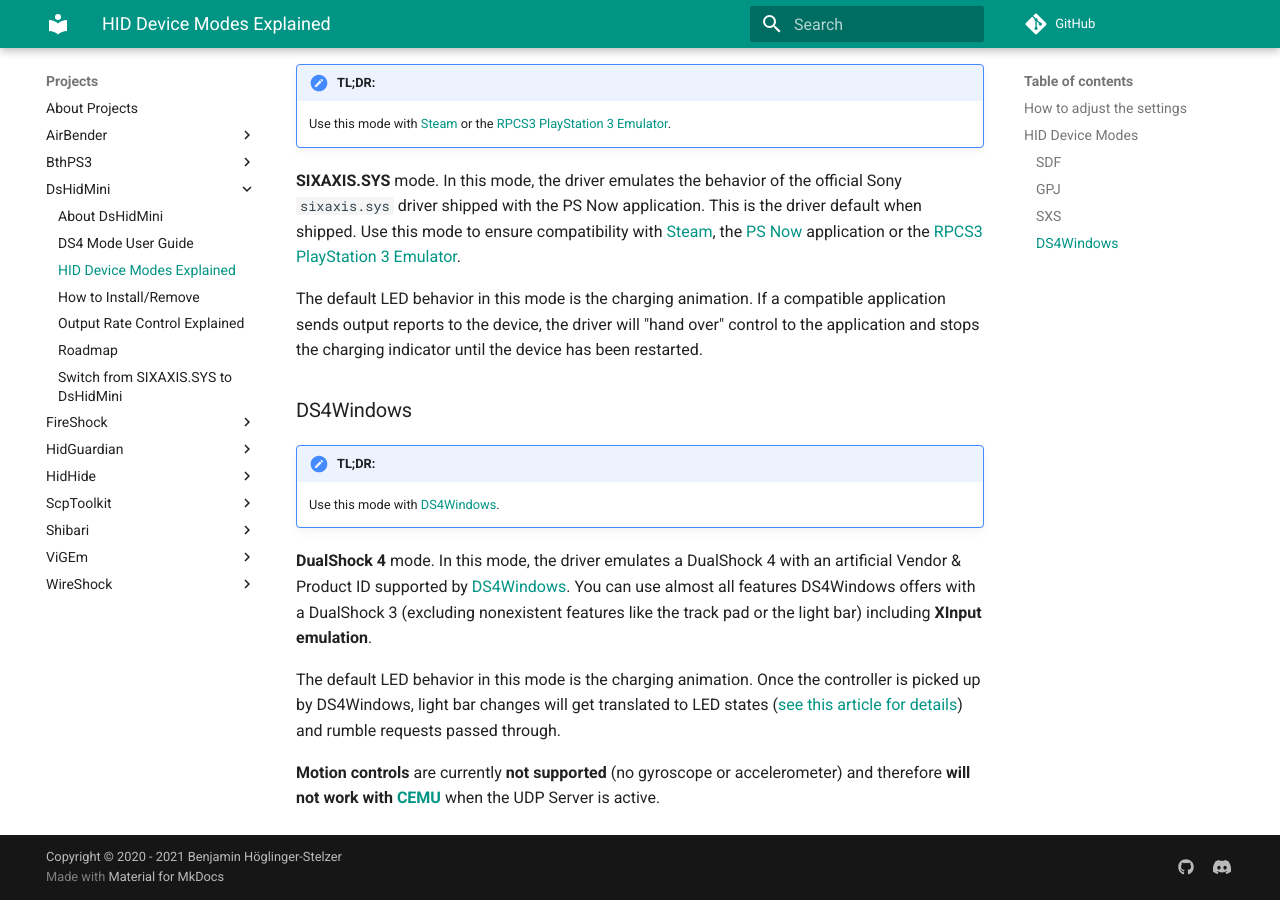
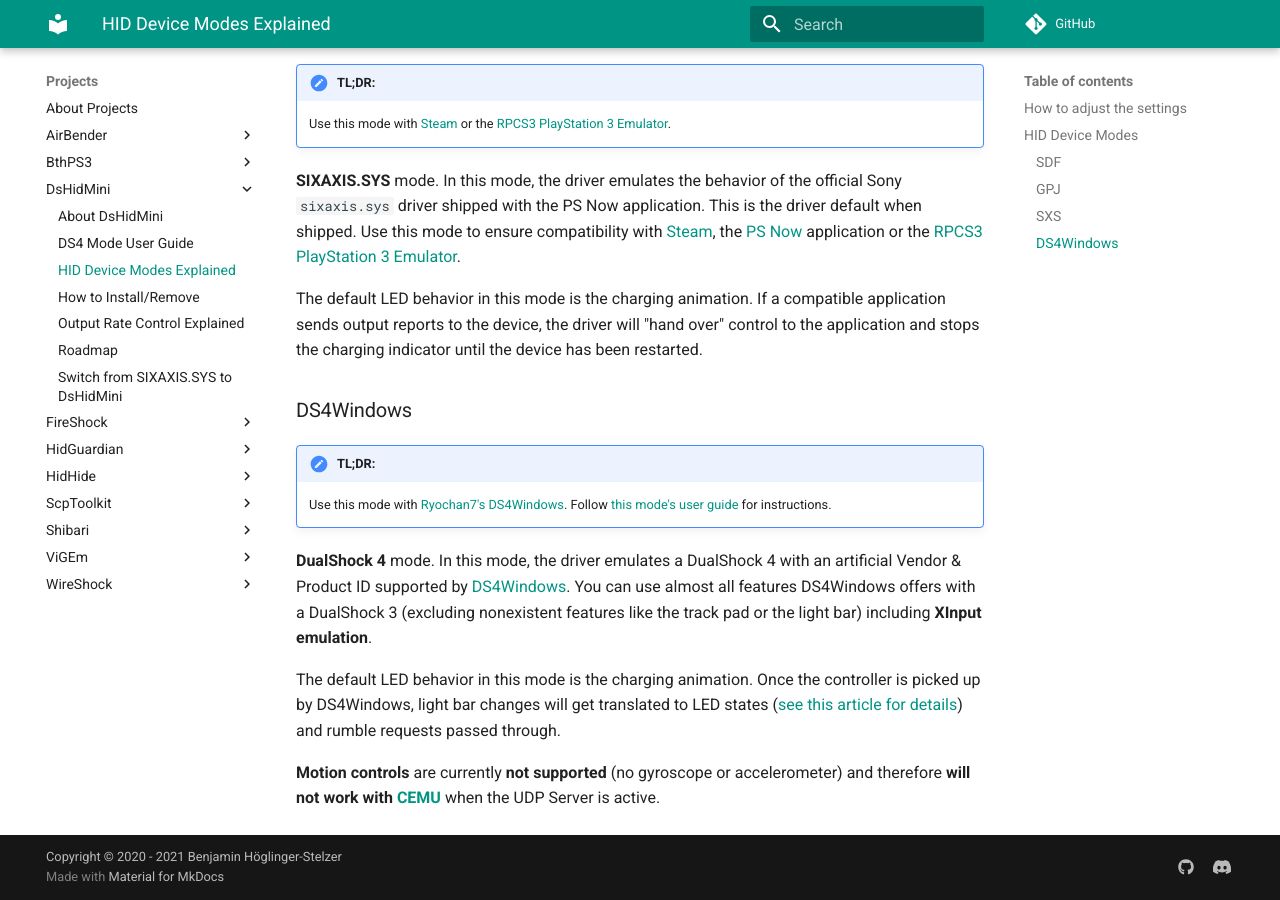
Before and after one commit to nefarius/ViGEm.github.io, an MkDocs documentation site: the page built from docs/projects/DsHidMini/HID-Device-Modes-Explained.md, in a window 1280 px wide and 900 px high, scrolled down 2404 px. Built offline with MkDocs 1.6.1 and Material for MkDocs 9.7.7, drawn with Linux system fonts in a browser that asks for light colours; comment, search, counter and statistics services are not loaded.

Commit message:
[Hid Devices article] Changes to introduction

```diff
--- a/docs/projects/DsHidMini/HID-Device-Modes-Explained.md
+++ b/docs/projects/DsHidMini/HID-Device-Modes-Explained.md
@@ -52,7 +52,7 @@
 ### DS4Windows
 
 !!! important "TL;DR:"
-    Use this mode with [DS4Windows](https://github.com/Ryochan7/DS4Windows/).
+    Use this mode with [Ryochan7's DS4Windows](https://github.com/Ryochan7/DS4Windows/). Follow [this mode's user guide](../DS4-Mode-User-Guide) for instructions.
 
 **DualShock 4** mode. In this mode, the driver emulates a DualShock 4 with an artificial Vendor & Product ID supported by [DS4Windows](https://github.com/Ryochan7/DS4Windows/). You can use almost all features DS4Windows offers with a DualShock 3 (excluding nonexistent features like the track pad or the light bar) including **XInput emulation**.
 
```
